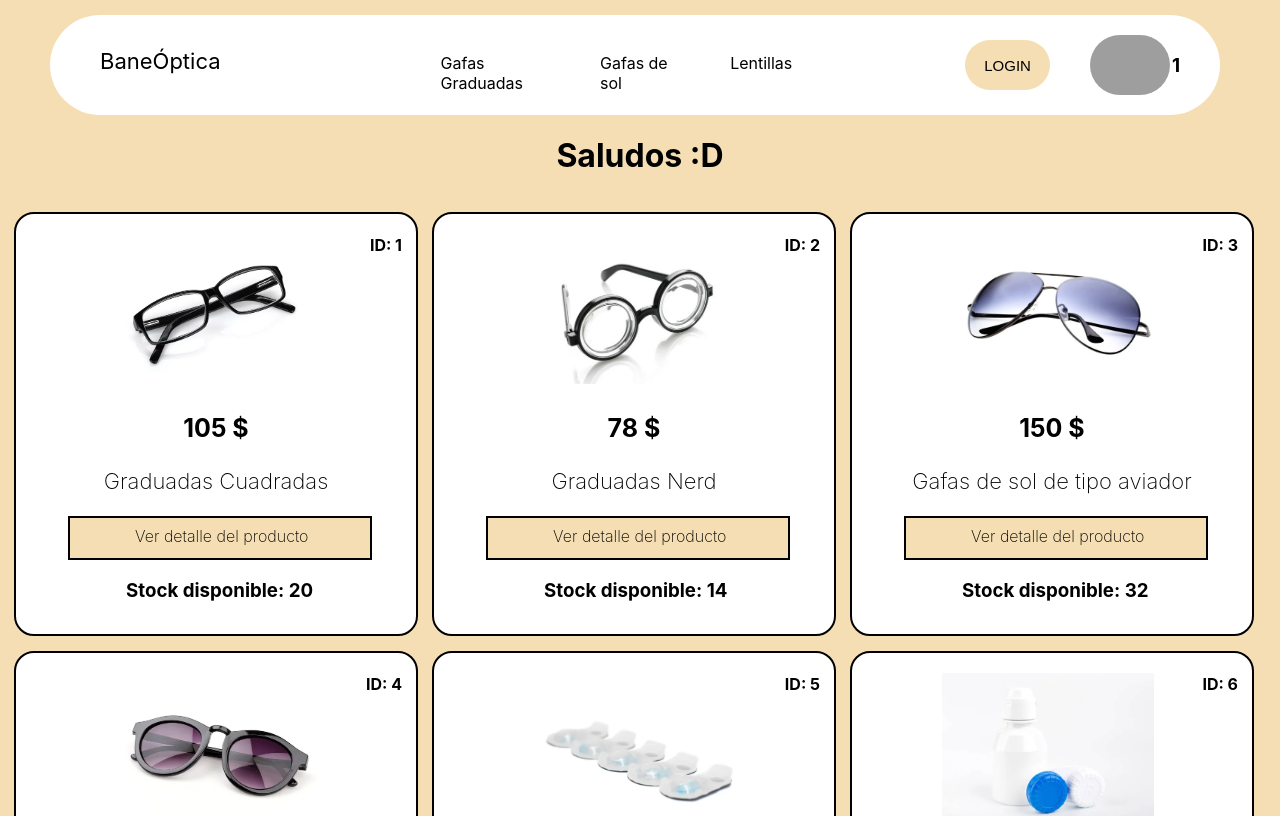
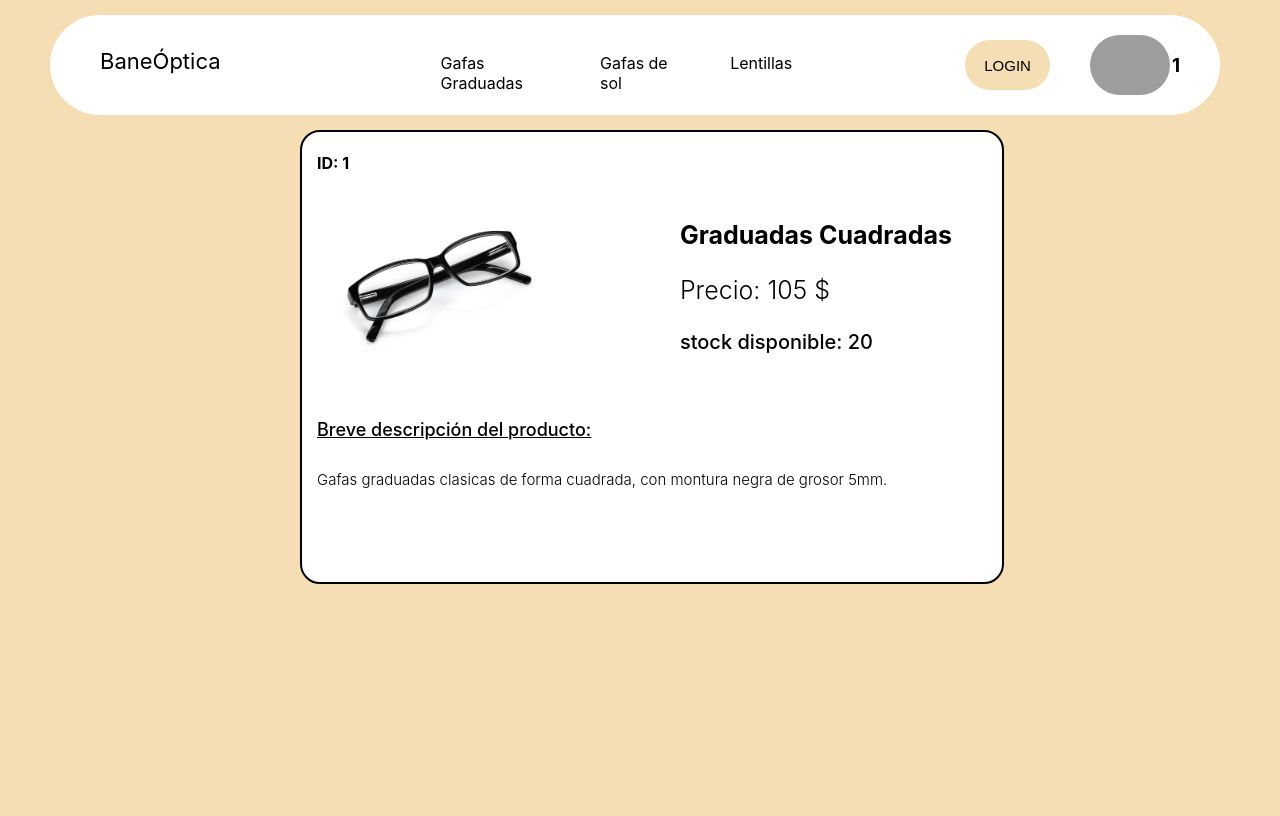
Before and after one commit to jesusbanegas/Baneoptica-Banegas, a React (Create React App) app: page /details/1 in a window 1280 px wide. Shown: the top 816 px of the page. Built offline with nearby package versions, Linux system fonts and the light colour scheme; grey boxes are pictures that could not be loaded.

Commit message:
ItemDetail y ItemDetailContainer
ItemDetail y ItemDetailContainer

```diff
--- a/package.json
+++ b/package.json
@@ -8,6 +8,7 @@
     "@testing-library/user-event": "^13.5.0",
     "react": "^18.2.0",
     "react-dom": "^18.2.0",
+    "react-router-dom": "^6.3.0",
     "react-scripts": "5.0.1",
     "web-vitals": "^2.1.4"
   },
--- a/src/App.js
+++ b/src/App.js
@@ -1,13 +1,21 @@
 import './App.css';
 import ItemListContainer from './components/ItemListContainer/ItemListContainer';
 import NavBar from './components/NavBar/NavBar';
+import {BrowserRouter, Routes, Route} from 'react-router-dom';
+import ItemCount from './components/ItemCount/ItemCount';
+import ItemDetailContainer from './components/ItemDetail/ItemDetailContainer';
 
 function App() {
   return (
-    <div>
+    <BrowserRouter>
       <NavBar />
-      <ItemListContainer greeting={'Saludos :D'} />
-    </div>
+      <Routes>
+        <Route path='/' element={<ItemListContainer greeting={'Saludos :D'} />}/>ç
+        <Route path='graduadas' element={<ItemCount />}/>
+        <Route path='details/:id' element={<ItemDetailContainer />}/>
+        <Route path='*' element={<div>404 Not Found</div>}/>
+        </Routes>
+    </BrowserRouter>
   );
 }
 
--- /dev/null
+++ b/src/components/ItemDetail/ItemDetail.css
@@ -0,0 +1,54 @@
+.DivisorGeneral{
+    width: 700px;
+    height: 450px;
+    margin-left: 300px;
+    background-color: white;
+    border-radius: 20px;
+    border-width: 2px;
+    border-style: solid;
+    border-color: black;
+    margin-top: 15px;
+}
+
+.ID{
+    margin-left: 15px;
+}
+
+.Nombre{
+    font-size: 25px;
+}
+
+.ImagenProducto{
+    height: 170px;
+    margin-left:15px;
+}
+
+.DivisorInt{
+    float:right;
+    margin-right: 50px;
+}
+
+.PrecioProducto{
+    font-size:25px;
+    font-weight: 350;
+}
+
+.StockProducto{
+    font-weight: 500;
+    font-size: 20px;
+}
+
+.Descripcion{
+    font-size:15px;
+    font-weight: 300;
+    margin-top: 15px;
+    margin-left: 15px;
+}
+
+.DescripcionTitulo{
+    margin-top: 50px;
+    margin-left: 15px;
+    font-size:18px;
+    font-weight: 500;
+    text-decoration-line: underline;
+}
--- /dev/null
+++ b/src/components/ItemDetail/ItemDetail.js
@@ -0,0 +1,17 @@
+import './ItemDetail.css';
+
+const ItemDetail = ({item}) => {
+    return <div className='DivisorGeneral'>
+        <h4 className='ID'>ID: {item.id}</h4>
+        <div className='DivisorInt'>
+            <h3 className='Nombre'>{item.name}</h3>
+            <h3 className='PrecioProducto'>Precio: {item.price} $</h3>
+            <h3 className='StockProducto'>stock disponible: {item.stock}</h3>
+        </div>
+        <img src={item.img} className='ImagenProducto'/>
+        <h5 className='DescripcionTitulo'>Breve descripción del producto:</h5>
+    <p className='Descripcion'>{item.description}</p>
+    </div>
+};
+
+export default ItemDetail
--- /dev/null
+++ b/src/components/ItemDetail/ItemDetailContainer.js
@@ -0,0 +1,25 @@
+import {useParams } from "react-router-dom";
+import { useState } from "react";
+import products from "../../mock/products";
+import ItemDetail from "./ItemDetail";
+
+const ItemDetailContainer = () => {
+    const {id} = useParams()
+    const [item,setItem] = useState(null)
+    const getItem = new Promise((res,rej) => {
+        setTimeout(() =>{
+            res(products[id-1])
+        },2000);
+    });
+    getItem
+    .then((data) =>{
+        setItem(data)
+    })
+    .catch((error) => {
+        console.log(error);
+    });
+
+    return item && <ItemDetail item={item}/>
+};
+
+export default ItemDetailContainer
--- a/src/components/ItemListContainer/Item.js
+++ b/src/components/ItemListContainer/Item.js
@@ -1,7 +1,7 @@
 import "./Item.css";
+import { Link } from "react-router-dom";
 
 const Item = ({item}) => {
-    console.log(item)
     return <div className="ItemStyle">
         <h4 className="Id">ID: {item.id}</h4>
         <img src={item.img} className="Imagenes"/>
@@ -9,7 +9,7 @@ const Item = ({item}) => {
         <h3 className="NombreItem">{item.name}</h3>
         <div className='DetalleProducto'>
             <h3 className="TextoDetalle">
-                <a className="linkDetalle" href='#'>Ver detalle del producto</a>
+                <Link className="linkDetalle" to={`/details/${item.id}`}>Ver detalle del producto</Link>
             </h3>
         </div>
         <h3 className="Stock">Stock disponible: {item.stock}</h3>
--- a/src/components/ItemListContainer/ItemList.js
+++ b/src/components/ItemListContainer/ItemList.js
@@ -1,7 +1,6 @@
 import Item from "./Item";
 
 const ItemList = ({items}) => {
-    console.log(items)
 
     // El llamado asincrónico de 2 seg viene del "ItemListContainer", donde se llama a los productos
     // del "./mock/products.js"
--- a/src/components/ItemListContainer/ItemListContainer.js
+++ b/src/components/ItemListContainer/ItemListContainer.js
@@ -17,8 +17,8 @@ const ItemListContainer = ({greeting}) => {
             }, 2000);
         });
         llamarProductos
-            .then((data) => {
-                setItems(data);
+        .then((data) => {
+            setItems(data);
         })
         .catch((error) => {
             console.log(error);
--- a/src/components/NavBar/NavBar.js
+++ b/src/components/NavBar/NavBar.js
@@ -1,5 +1,6 @@
 import CartWidget from '../CartWidget/CartWidget';
 import './NavBar.css';
+import {Link} from 'react-router-dom';
 
 const Styles ={
     NavBarStyles: {
@@ -19,7 +20,7 @@ const NavBar = () => {
             <nav className="NavBarlist">
                 <ul className='NavBarul'>
                     <li className='NavBaritem'>
-                        <a className='listlink' href='#'>Gafas Graduadas</a>
+                        <Link className='listlink' to='graduadas'>Gafas Graduadas</Link>
                     </li>
                     <li className='NavBaritem'>
                         <a className='listlink' href='#'>Gafas de sol</a>
--- a/src/mock/products.js
+++ b/src/mock/products.js
@@ -14,16 +14,16 @@ const products = [
         stock:20,
         img: GraduadasCuadradas,
         category:'GafasGraduadas',
-        description:'',
+        description:'Gafas graduadas clasicas de forma cuadrada, con montura negra de grosor 5mm.',
     },
     {
         id:2,
-        name:'Graduadas Nerd',
+        name:'Graduadas Redondas',
         price:78,
         stock:14,
         img: GraduadasNerd,
         category:'GafasGraduadas',
-        description:'',
+        description:'Gafas graduadas redondas estilo nerd, con montura ancha de color negra y gris. #nerds4life!',
     },
     {
         id:3,
@@ -32,7 +32,7 @@ const products = [
         stock:32,
         img: SolAviador,
         category:'GafasSol',
-        description:'',
+        description:'Gafas de sol estilo aviador con color de montura gris y color de cristal azul, para los más veteranos.',
     },
     {
         id:4,
@@ -41,7 +41,7 @@ const products = [
         stock:22,
         img: SolRedondas,
         category:'GafasSol',
-        description:'',
+        description:'Gafas de sol estilo redondas, con color de montura negra y color de cristal morado, se ven bien cool cierto?',
     },
     {
         id:5,
@@ -50,7 +50,7 @@ const products = [
         stock:58,
         img: LentillasDiarias,
         category:'Lentillas',
-        description:'',
+        description:'Lentes de contacto diarias de gran comodidad, con solución de agua en la superficie superior al 80%.',
     },
     {
         id:6,
@@ -59,7 +59,7 @@ const products = [
         stock:13,
         img: LentillasSolucion,
         category:'Lentillas',
-        description:'',
+        description:'Lágrima artificial diseñada para proporcionar protección, hidratación, y lubricación en el ojo seco.',
     },
 ];
 
```
Also changed, not shown: 1 other file (tests, documents, lock files or other folders).
